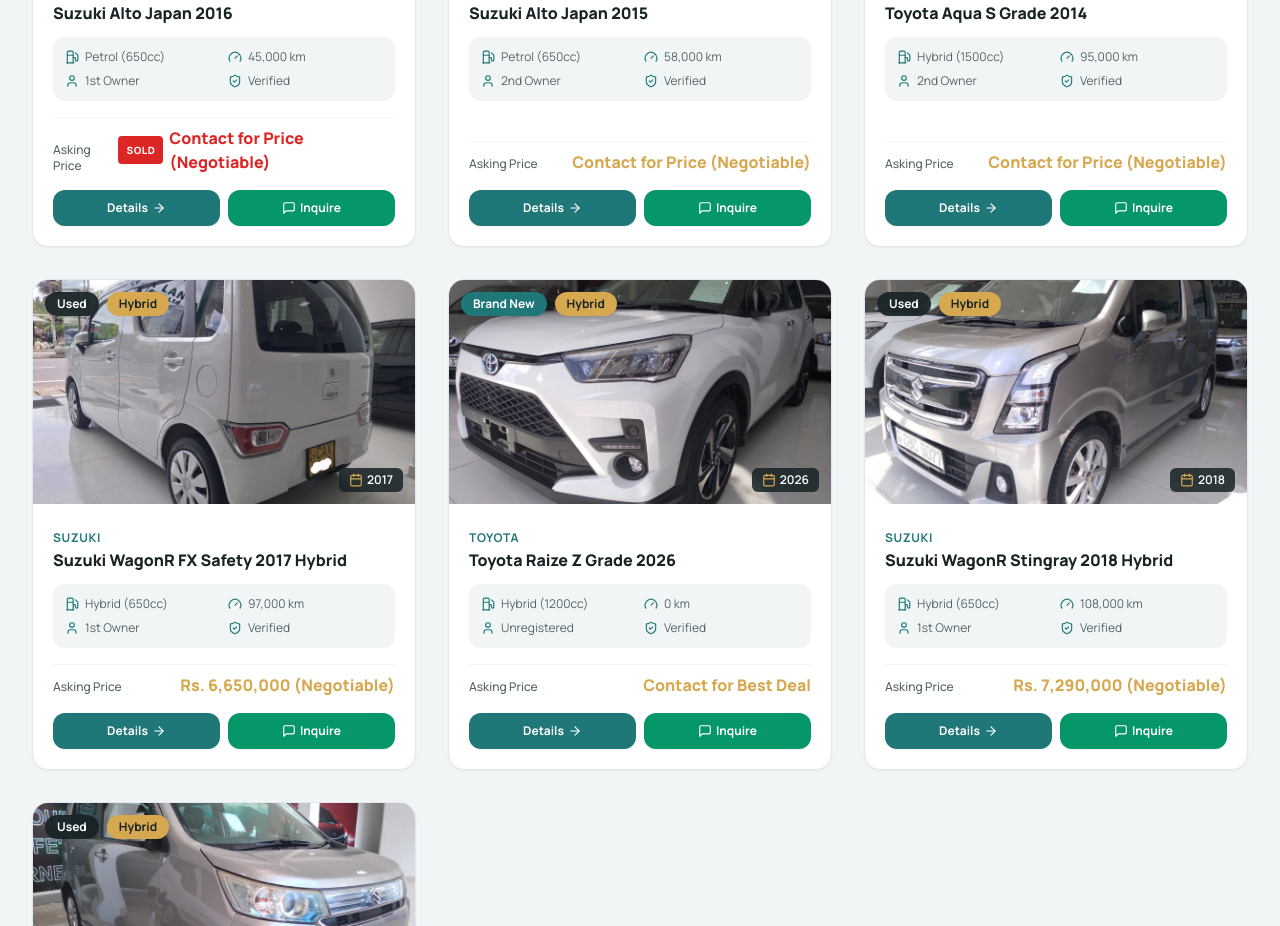
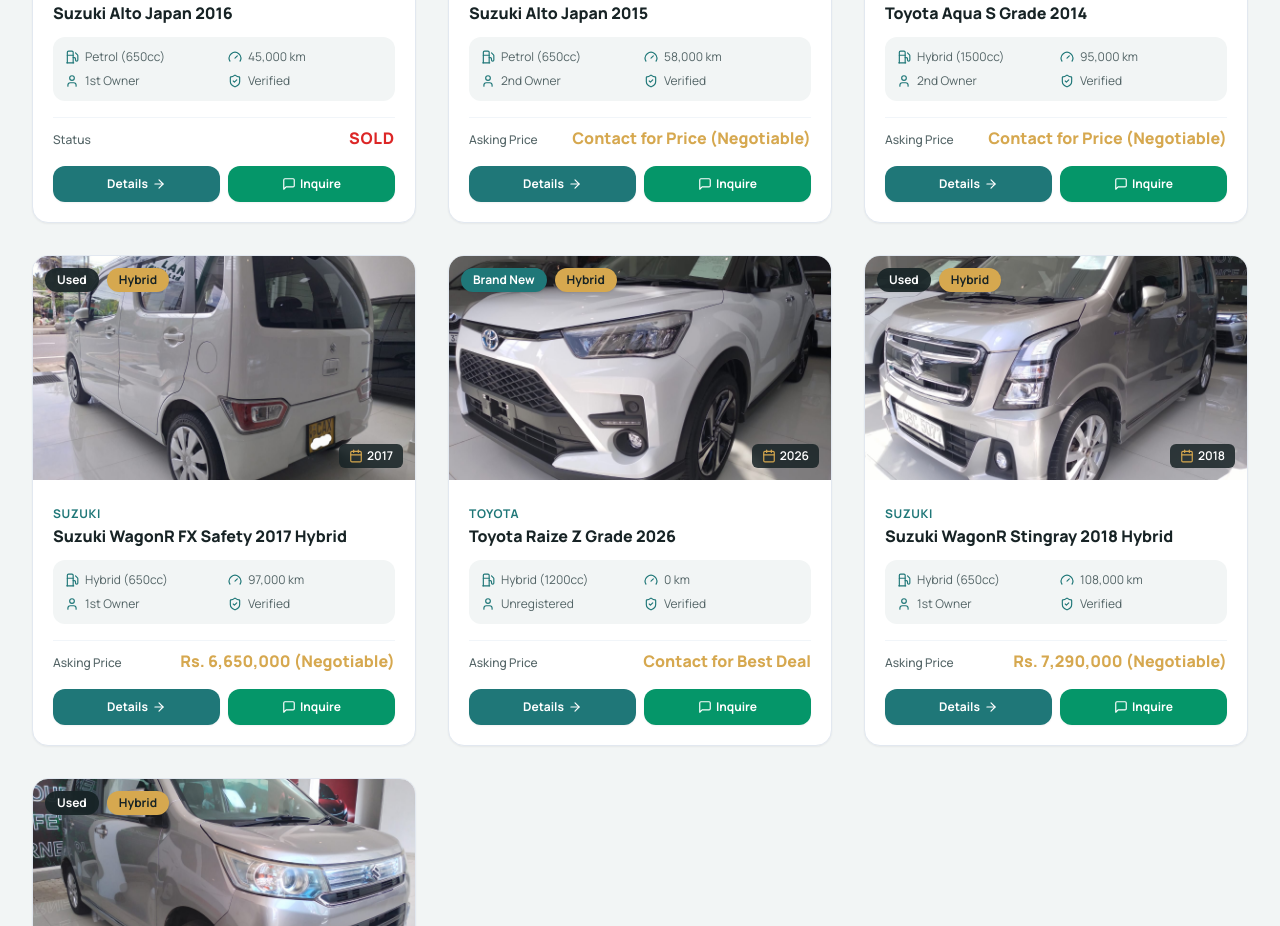
Before and after one commit to perpova/plmt, a Next.js app: page / in a window 1280 px wide. Shown: the part 1760-2686 px from the top of the page. Built offline with nearby package versions, Linux system fonts and the light colour scheme.

Commit message:
price hidden if sold

```diff
--- a/src/app/cars/[id]/page.tsx
+++ b/src/app/cars/[id]/page.tsx
@@ -64,8 +64,9 @@
   }
 
   const relatedCars = CARS.filter((c) => c.id !== car.id).slice(0, 3);
+  const priceText = car.isSold ? 'SOLD' : car.priceDisplay;
   const whatsappMsg = encodeURIComponent(
-    `Hi Priyankara Car Sale, I am interested in buying the ${car.year} ${car.make} ${car.model} (${car.priceDisplay}) listed on your website. Please share more details.`
+    `Hi Priyankara Car Sale, I am interested in buying the ${car.year} ${car.make} ${car.model} (${priceText}) listed on your website. Please share more details.`
   );
 
   return (
@@ -122,14 +123,9 @@
               {car.isSold ? 'Vehicle Status' : 'Asking Price'}
             </span>
             {car.isSold ? (
-              <div className="flex items-center md:justify-end gap-2">
-                <span className="bg-red-600 text-white text-xs px-2.5 py-1 rounded font-black uppercase tracking-wider">
-                  SOLD
-                </span>
-                <span className="text-xl sm:text-2xl font-extrabold text-red-600">
-                  {car.priceDisplay}
-                </span>
-              </div>
+              <span className="text-2xl sm:text-3xl font-extrabold text-red-600 uppercase tracking-wider block">
+                SOLD
+              </span>
             ) : (
               <span className="text-2xl sm:text-3xl font-extrabold text-[#D6A84F]">
                 {car.priceDisplay}
--- a/src/components/CarCard.tsx
+++ b/src/components/CarCard.tsx
@@ -11,8 +11,9 @@
 
 export default function CarCard({ car }: CarCardProps) {
   const primaryImage = car.images[0] || '/cars/placeholder.jpg';
+  const priceText = car.isSold ? 'SOLD' : car.priceDisplay;
   const whatsappMsg = encodeURIComponent(
-    `Hi Priyankara Car Sale, I am interested in the ${car.year} ${car.make} ${car.model} (${car.priceDisplay}) listed on your website.`
+    `Hi Priyankara Car Sale, I am interested in the ${car.year} ${car.make} ${car.model} (${priceText}) listed on your website.`
   );
 
   return (
@@ -98,11 +99,12 @@
         {/* Footer & Price */}
         <div>
           <div className="flex items-baseline justify-between pt-2 pb-4 border-t border-slate-100">
-            <span className="text-xs text-[#536466] font-medium">Asking Price</span>
+            <span className="text-xs text-[#536466] font-medium">
+              {car.isSold ? 'Status' : 'Asking Price'}
+            </span>
             {car.isSold ? (
-              <span className="text-base font-extrabold text-red-600 flex items-center gap-1.5">
-                <span className="bg-red-600 text-white text-[10px] px-2 py-0.5 rounded font-black uppercase tracking-wider">SOLD</span>
-                <span>{car.priceDisplay}</span>
+              <span className="text-base font-extrabold text-red-600 uppercase tracking-wider">
+                SOLD
               </span>
             ) : (
               <span className="text-base font-extrabold text-[#D6A84F]">
```
